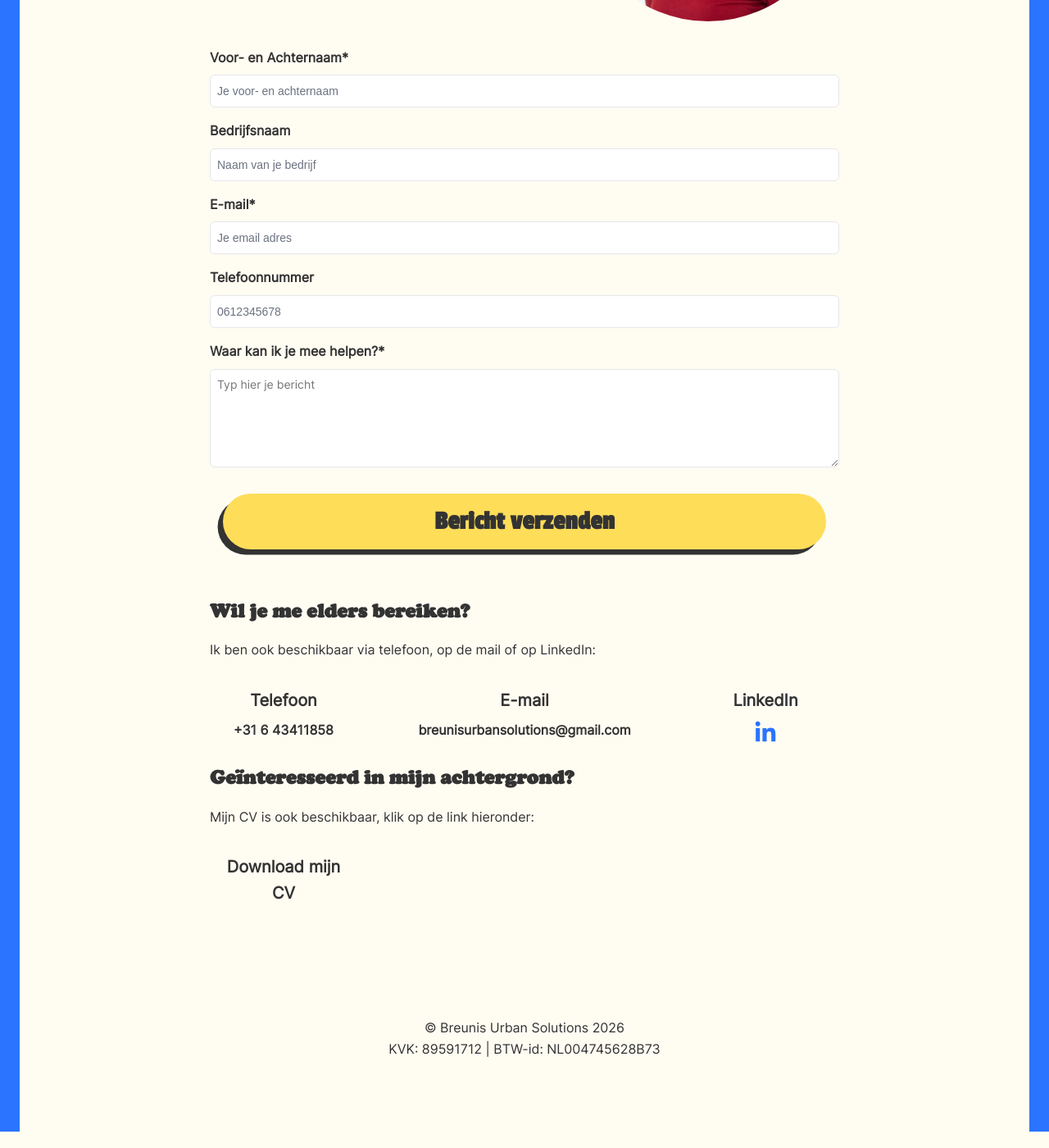
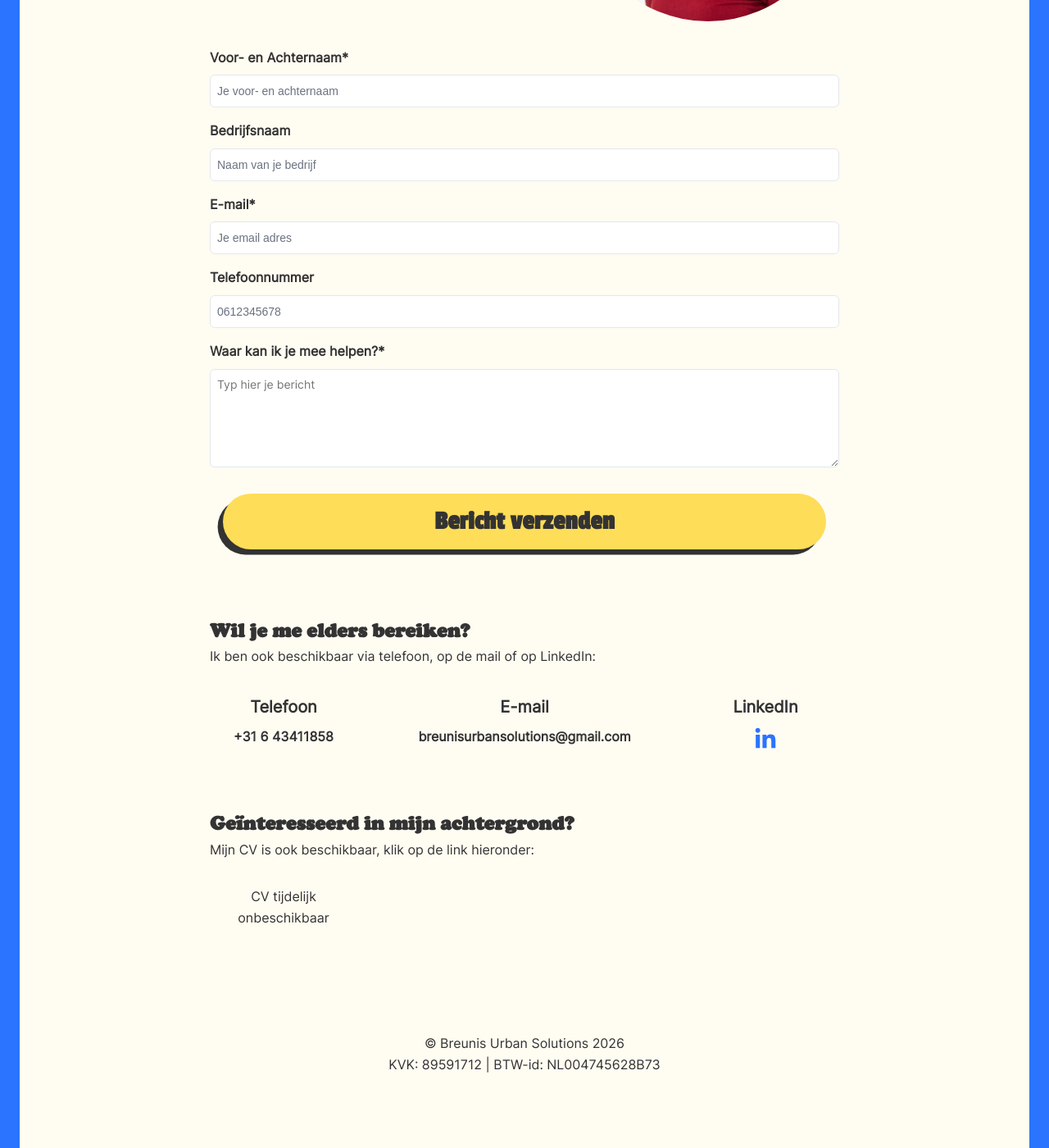
Before and after one commit to TheRealEdd/BreunisUrbanSolutions, a Jekyll site: the page built from contact.html, in a window 1280 px wide and 1400 px high, scrolled down 502 px. Shown: the whole window at 82% size. Built offline with Jekyll 4.4.1, drawn with Linux system fonts in a browser that asks for light colours.

Commit message:
Incorporating CV download button with jekyll

```diff
--- a/_config.yml
+++ b/_config.yml
@@ -1,8 +1,10 @@
 name: Breunis Urban Solutions
 url: "https://therealedd.github.io"
-baseurl: "/testingGround"  # <--- CRITICAL: Include the forward slash before your exact repo name
+baseurl: "/testingGround"
 
 collections:
   posts:
     output: true
     permalink: /blog/:title/
+  cv:
+    output: false
--- a/contact.html
+++ b/contact.html
@@ -128,7 +128,15 @@
         </p>
         <div class="contact-options">
             <div class="contact-option">
-                <h2 class="contact-option-heading">Download mijn CV</h2>
+                {% assign cv_data = site.cv | first %}
+
+                {% if cv_data and cv_data.cv_file %}
+                <a href="{{ cv_data.cv_file | prepend: site.baseurl }}" download="CV_Breunis_Urban_Solutions.pdf" class="download-button">
+                    Download CV
+                </a>
+                {% else %}
+                <span class="disabled-button">CV tijdelijk onbeschikbaar</span>
+                {% endif %}
             </div>
         </div>
     </div>
--- a/styles.css
+++ b/styles.css
@@ -753,7 +753,7 @@
 }
 
 .contact-title {
-    margin: 0 0 1rem;
+    margin: 3rem 0 0;
 }
 
 .contact-description {
```
